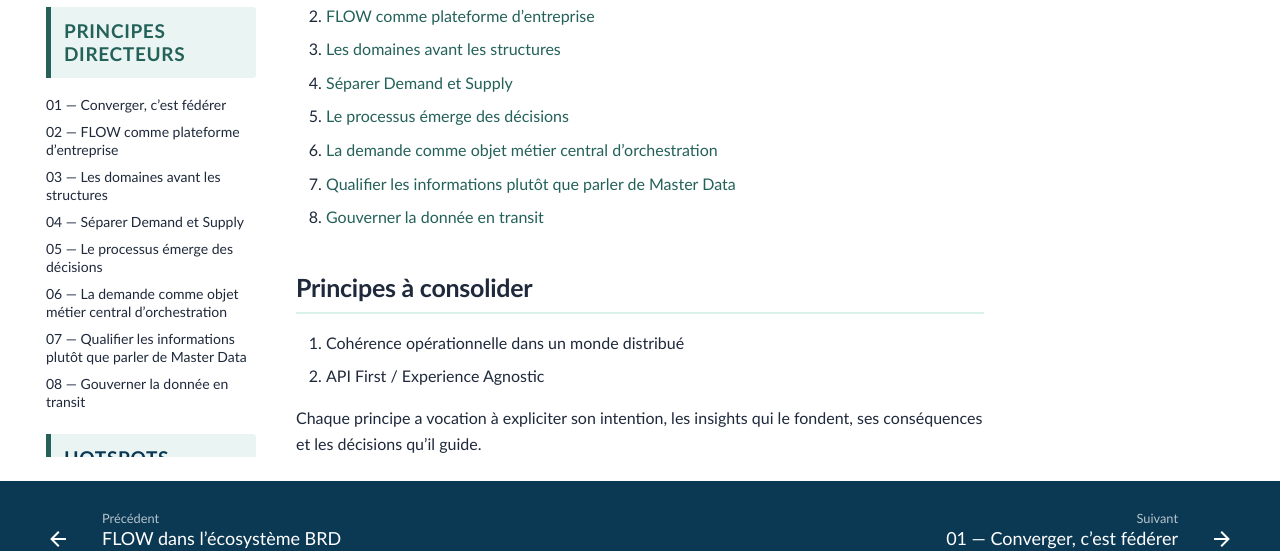
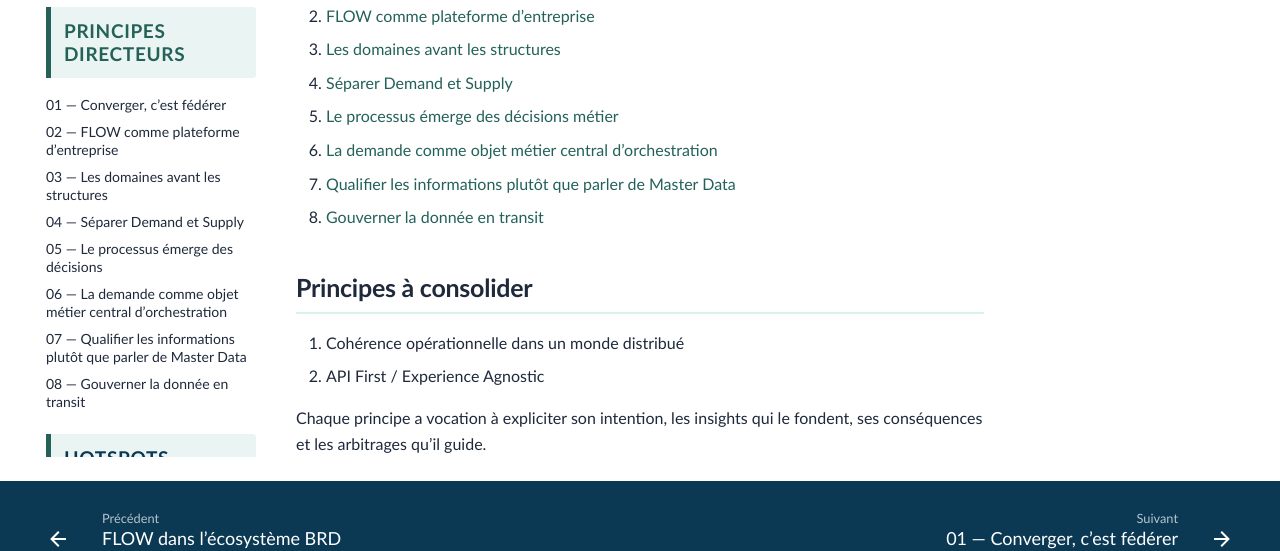
Before and after one commit to laurent-sintes/FLOW-Program, an MkDocs documentation site: the page built from docs/principes-directeurs/index.md, in a window 1280 px wide and 1089 px high. Shown: the part 470-1021 px from the top of the window. Built offline with MkDocs 1.6.1 and Material for MkDocs 9.7.7, drawn with Linux system fonts in a browser that asks for light colours; comment, search, counter and statistics services are not loaded.

Commit message:
Aligne index principes decisions metier

```diff
--- a/docs/principes-directeurs/index.md
+++ b/docs/principes-directeurs/index.md
@@ -10,7 +10,7 @@
 2. [FLOW comme plateforme d’entreprise](2-flow-comme-plateforme-d-entreprise.md)
 3. [Les domaines avant les structures](3-domaines-avant-les-structures.md)
 4. [Séparer Demand et Supply](4-separer-demand-et-supply.md)
-5. [Le processus émerge des décisions](5-le-processus-emerge-des-decisions.md)
+5. [Le processus émerge des décisions métier](5-le-processus-emerge-des-decisions.md)
 6. [La demande comme objet métier central d’orchestration](6-demande-objet-metier-central-orchestration.md)
 7. [Qualifier les informations plutôt que parler de Master Data](7-qualifier-les-informations-plutot-que-master-data.md)
 8. [Gouverner la donnée en transit](8-gouverner-la-donnee-en-transit.md)
@@ -20,4 +20,4 @@
 9. Cohérence opérationnelle dans un monde distribué
 10. API First / Experience Agnostic
 
-Chaque principe a vocation à expliciter son intention, les insights qui le fondent, ses conséquences et les décisions qu’il guide.
+Chaque principe a vocation à expliciter son intention, les insights qui le fondent, ses conséquences et les arbitrages qu’il guide.
```
